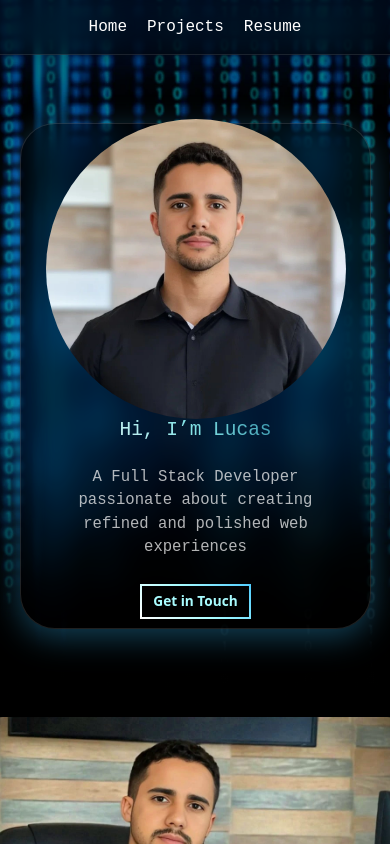
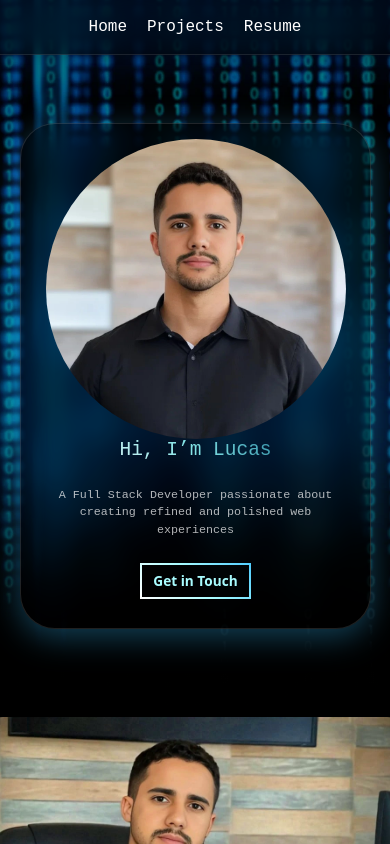
Before and after one commit to LucasRgo/portfolio, a React (Vite) app: page / in a window 390 px wide. Shown: the top 844 px of the page. Built offline with nearby package versions, Linux system fonts and the light colour scheme.

Commit message:
Mon, Dec 23, 2024, 6:15 AM -03:00

```diff
--- a/src/pages/home/home.css
+++ b/src/pages/home/home.css
@@ -149,7 +149,7 @@
     }
 
     .intro-text p {
-        font-size: 4vw;
+        font-size: 3vw;
         text-align: center;
     }
 
@@ -168,7 +168,7 @@
         object-position: center; /* Centers the image so the sides are cropped evenly */
     }
     .avatar {
-        max-height: 10%; /* Optional: to prevent the image from becoming too large */
+        max-height: 5%; /* Optional: to prevent the image from becoming too large */
         max-width: auto;  /* Optional: to prevent the image from becoming too large */
     }
 }
```
